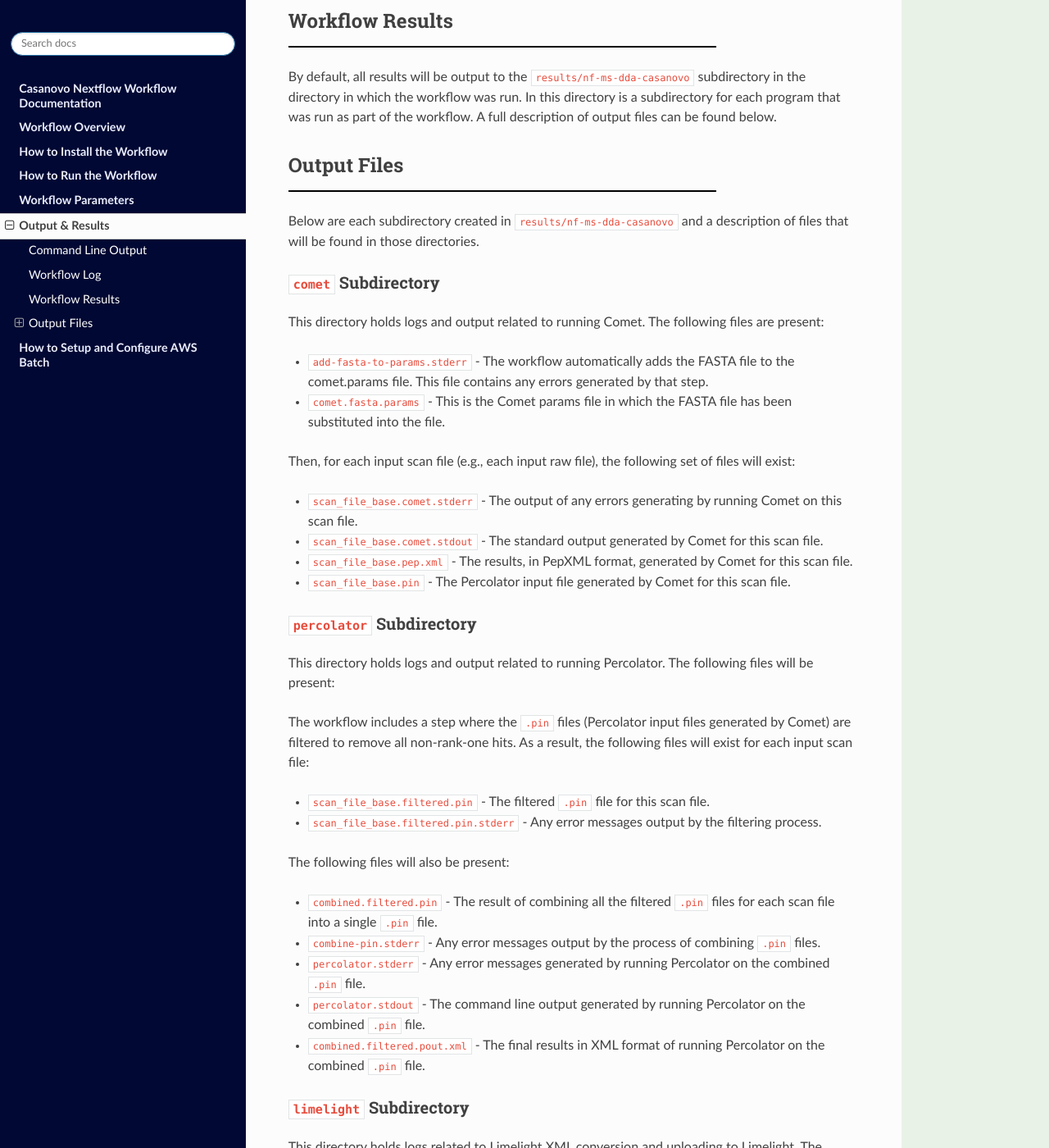
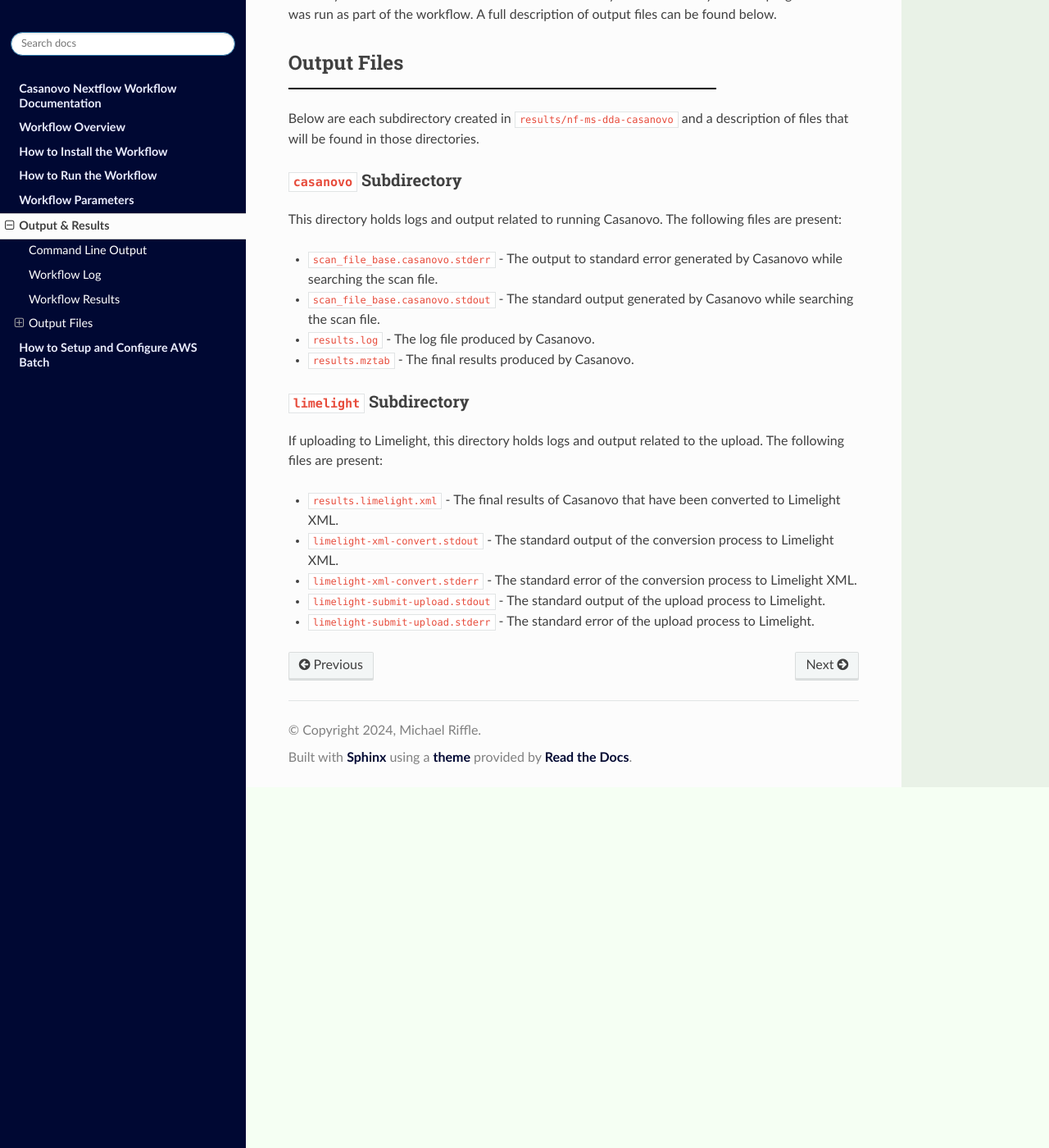
Before and after one commit to mriffle/nf-ms-dda-casanovo, a Sphinx documentation site: the page built from docs/source/results.rst, in a window 1280 px wide and 1400 px high, scrolled down 995 px. Shown: the whole window at 82% size. Built offline with Sphinx 7.4.7 and the Read the Docs theme 2.0.0, drawn with Linux system fonts in a browser that asks for light colours; some of the changed text lies outside the part shown.

Commit message:
docs: more updates

```diff
--- a/docs/source/overview.rst
+++ b/docs/source/overview.rst
@@ -1,9 +1,6 @@
 ===================================
 Workflow Overview
 ===================================
-
-These documents describe a standardized Nextflow workflow for de novo searching of bottom up proteomics data using Casanovo. The source code for the workflow can be found at:
-https://github.com/mriffle/nf-ms-dda-casanovo.
 
 Workflow Components
 ===================
--- a/docs/source/results.rst
+++ b/docs/source/results.rst
@@ -8,18 +8,12 @@
 
 .. code-block:: console
 
-    N E X T F L O W  ~  version 22.10.5
-    NOTE: Your local project version looks outdated - a different revision is available in the remote repository [96d78f009f]
-    Launching `https://github.com/mriffle/nf-teirex-dda` [ridiculous_mahavira] DSL2 - revision: 39f01e6119 [main]
-    executor >  awsbatch (23)
-    [58/e7e490] process > wf_comet_percolator:ADD_FASTA_TO_COMET_PARAMS [100%] 1 of 1 ✔
-    [skipped  ] process > wf_comet_percolator:MSCONVERT (7)             [100%] 9 of 9, stored: 9 ✔
-    [e8/bb3aec] process > wf_comet_percolator:COMET (6)                 [100%] 9 of 9 ✔
-    [5e/24ea8a] process > wf_comet_percolator:FILTER_PIN (1)            [100%] 9 of 9 ✔
-    [53/bba634] process > wf_comet_percolator:COMBINE_PIN_FILES         [100%] 1 of 1 ✔
-    [ae/3899ff] process > wf_comet_percolator:PERCOLATOR                [100%] 1 of 1 ✔
-    [d4/d2c311] process > wf_comet_percolator:CONVERT_TO_LIMELIGHT_XML  [100%] 1 of 1 ✔
-    [7e/9530ea] process > wf_comet_percolator:UPLOAD_TO_LIMELIGHT       [100%] 1 of 1 ✔
+    N E X T F L O W  ~  version 23.04.1
+    Launching `https://github.com/mriffle/nf-ms-dda-casanovo` [reverent_wing] DSL2 - revision: 84ddf777cd [initial]
+    executor >  slurm (1)
+    [9f/5595b5] process > wf_casanovo:CASANOVO (1)                 [100%] 1 of 1, cached: 1 ✔
+    [b7/2b4e08] process > wf_casanovo:CONVERT_TO_LIMELIGHT_XML (1) [100%] 1 of 1, cached: 1 ✔
+    [75/4e7e5a] process > wf_casanovo:UPLOAD_TO_LIMELIGHT (1)      [100%] 1 of 1 ✔
     Completed at: 14-Jun-2023 13:39:38
     Duration    : 18m 53s
     CPU hours   : 3.9
@@ -27,12 +21,9 @@
 
 The first line shows the version of Nextflow you are running. The second line shows the version of the workflow
 you are running. The third line shows the executor you are using. An executor in Nextflow describes the actual
-system the steps of the workflow are running on. In this case the *AWS Batch* executor was used.
-The next several lines show the actual steps of the workflow as they are running. If a particular step is run
-multiple times (e.g., converting many RAW files to mzML using msconvert), the percent complete shows the
-percentage of the RAW files that have been converted. The final four lines appear when the workflow completes,
-showing the completion time, how long it took, and the number
-of steps that succeeded.
+system the steps of the workflow are running on. In this case the *Slurm* executor was used, which is software for computer clusters.
+The next several lines show the actual steps of the workflow as they are running. The final four lines appear when the workflow completes,
+showing the completion time, how long it took, and the number of steps that succeeded.
 
 Workflow Log
 ============
@@ -51,43 +42,21 @@
 Below are each subdirectory created in ``results/nf-ms-dda-casanovo`` and a description of files
 that will be found in those directories.
 
-``comet`` Subdirectory
+``casanovo`` Subdirectory
 ^^^^^^^^^^^^^^^^^^^^^^^^^
-This directory holds logs and output related to running Comet. The following files are present:
+This directory holds logs and output related to running Casanovo. The following files are present:
 
-- ``add-fasta-to-params.stderr`` - The workflow automatically adds the FASTA file to the comet.params file. This file contains any errors generated by that step.
-- ``comet.fasta.params`` - This is the Comet params file in which the FASTA file has been substituted into the file.
-
-Then, for each input scan file (e.g., each input raw file), the following set of files will exist:
-
-- ``scan_file_base.comet.stderr`` - The output of any errors generating by running Comet on this scan file.
-- ``scan_file_base.comet.stdout`` - The standard output generated by Comet for this scan file.
-- ``scan_file_base.pep.xml`` - The results, in PepXML format, generated by Comet for this scan file.
-- ``scan_file_base.pin`` - The Percolator input file generated by Comet for this scan file.
-
-``percolator`` Subdirectory
-^^^^^^^^^^^^^^^^^^^^^^^^^^^
-This directory holds logs and output related to running Percolator. The following files will be present:
-
-The workflow includes a step where the ``.pin`` files (Percolator input files generated by Comet) are filtered to remove all non-rank-one hits. As a result, the following files will exist for each input scan file:
-
-- ``scan_file_base.filtered.pin`` - The filtered ``.pin`` file for this scan file.
-- ``scan_file_base.filtered.pin.stderr`` - Any error messages output by the filtering process.
-
-The following files will also be present:
-
-- ``combined.filtered.pin`` - The result of combining all the filtered ``.pin`` files for each scan file into a single ``.pin`` file.
-- ``combine-pin.stderr`` - Any error messages output by the process of combining ``.pin`` files.
-- ``percolator.stderr`` - Any error messages generated by running Percolator on the combined ``.pin`` file.
-- ``percolator.stdout`` - The command line output generated by running Percolator on the combined ``.pin`` file.
-- ``combined.filtered.pout.xml`` - The final results in XML format of running Percolator on the combined ``.pin`` file.
+- ``scan_file_base.casanovo.stderr`` - The output to standard error generated by Casanovo while searching the scan file.
+- ``scan_file_base.casanovo.stdout`` - The standard output generated by Casanovo while searching the scan file.
+- ``results.log`` - The log file produced by Casanovo.
+- ``results.mztab`` - The final results produced by Casanovo.
 
 ``limelight`` Subdirectory
-^^^^^^^^^^^^^^^^^^^^^^^^^^
-This directory holds logs related to Limelight XML conversion and uploading to Limelight. The following files will be present:
+^^^^^^^^^^^^^^^^^^^^^^^^^^^
+If uploading to Limelight, this directory holds logs and output related to the upload. The following files are present:
 
-- ``limelight-submit-upload.stderr`` - Any error messages generated by uploading the search results to Limelight.
-- ``limelight-submit-upload.stdout`` - The standard command line output generated by the program that uploads data to Limelight.
-- ``limelight-xml-convert.stderr`` - Any error messages generated by converting the search results to Limelight XML.
-- ``limelight-xml-convert.stdout`` - The standard command line output generated by the program that converts search results to Limelight XML.
-- ``results.limelight.xml`` - The Limelight XML file generated by converting the search results. This format is necessary for uploading data to Limelight.
+- ``results.limelight.xml`` - The final results of Casanovo that have been converted to Limelight XML.
+- ``limelight-xml-convert.stdout`` - The standard output of the conversion process to Limelight XML.
+- ``limelight-xml-convert.stderr`` - The standard error of the conversion process to Limelight XML.
+- ``limelight-submit-upload.stdout`` - The standard output of the upload process to Limelight.
+- ``limelight-submit-upload.stderr`` - The standard error of the upload process to Limelight.
```
Also changed, not shown: docs/source/index.rst (+11 -3 lines).
